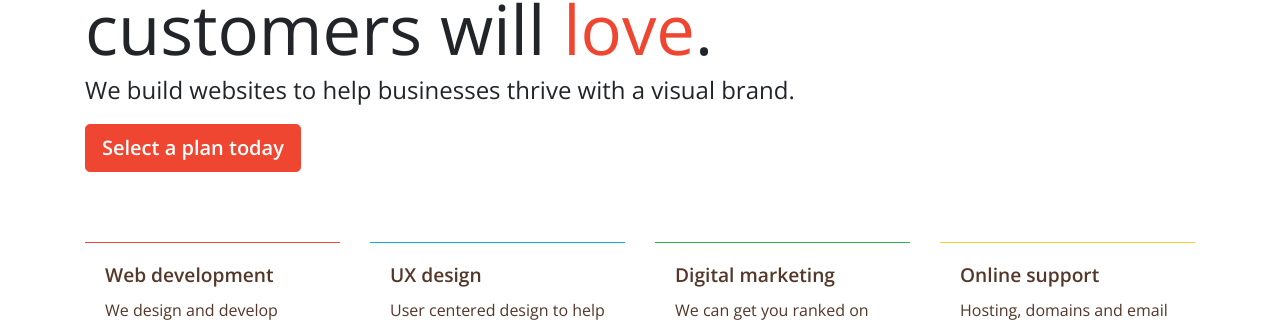
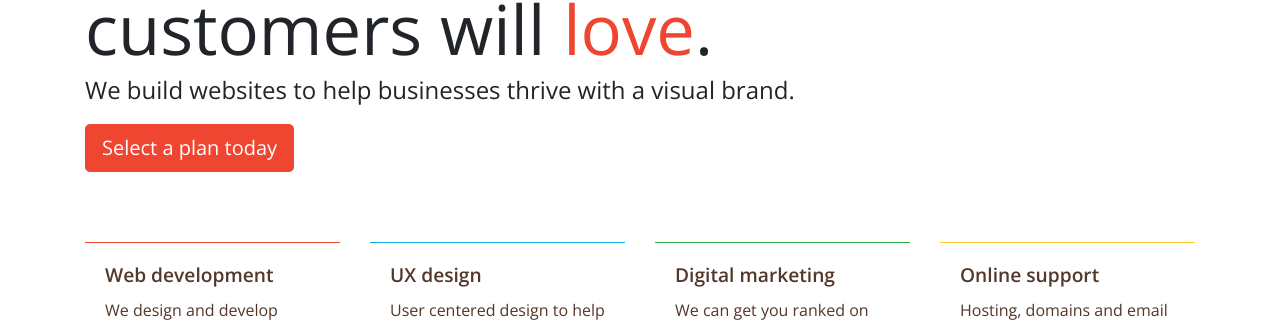
Before and after one commit to makeaweb/maw, a Jekyll site: the page built from index.md, in a window 1280 px wide. Shown: the part 252-574 px from the top of the page. Built offline with Jekyll 4.4.1, drawn with Linux system fonts in a browser that asks for light colours; nearby versions of some CDN libraries; comment, search, counter and statistics services are not loaded.

Commit message:
Updated design

```diff
--- a/_layouts/home.html
+++ b/_layouts/home.html
@@ -8,7 +8,7 @@
             <div class="jumbotron p-0 maw-jumbotron-margin">
               <h1 class="display-3">Create a website your customers will <span class="text-orange">love</span>.</h1>
               <p class="lead">We build websites to help businesses thrive with a visual brand.</p>
-              <a class="btn text-white fw-600 btn-orange btn-lg no-anchor-styles mr-2 mb-2 mb-md-0" href="{{ site.url }}/services/website-development">Select a plan today</a>
+              <a class="btn text-white btn-orange btn-lg no-anchor-styles mr-2 mb-2 mb-md-0" href="{{ site.url }}/services/website-development">Select a plan today</a>
             </div>
         </div>
       </div>
--- a/_sass/_base.scss
+++ b/_sass/_base.scss
@@ -254,7 +254,7 @@
     }
 
     .card {
-        box-shadow: 0 2px 12px rgba(0,0,0,0.1);
+        box-shadow: 0 1px 1px rgba(0, 0, 0, 0.1);
         transition: all 0.25s cubic-bezier(0.165, 0.84, 0.44, 1);
 
         .card-img-top {
@@ -272,7 +272,7 @@
         }
 
         &:hover {
-            transform: translate(0, -8px);
+            transform: translate(0, 2px);
             transition: all 0.25s cubic-bezier(0.165, 0.84, 0.44, 1);
 
             .btn {
@@ -390,7 +390,7 @@
             transition: all 0.25s cubic-bezier(0.165, 0.84, 0.44, 1);
 
             &:hover {
-                transform: translate(0, -8px);
+                transform: translate(0, 2px);
                 transition: all 0.25s cubic-bezier(0.165, 0.84, 0.44, 1);
 
                 .card-footer .btn{
--- a/articles/index.html
+++ b/articles/index.html
@@ -11,7 +11,7 @@
     <div class="row">
         {% for post in site.posts %}
         <div class="col-12 col-md-6 col-lg-4 d-flex d-ie-block">
-            <a href="{{ site.baseurl }}{{ post.url }}" title="{{ post.title | escape }}" class="card flex-fill mb-3 mb-md-6 rounded-0">
+            <a href="{{ site.baseurl }}{{ post.url }}" title="{{ post.title | escape }}" class="card flex-fill mb-3 mb-md-6 rounded-0 no-anchor-styles">
                 <img class="card-img-top my-6" src="{{ post.article_image | escape }}" alt="{{ post.title | escape }}">
                 <div class="card-body pt-0">
                     <h3 class="h4 card-title text-monospace fw-400">{{ post.title | escape }}</h3>
--- a/projects.html
+++ b/projects.html
@@ -10,7 +10,7 @@
 <section id="projects">
     <div class="container">
         <div class="card-columns">
-            <a href="https://evenrange.com.au/" target="_blank" title="Visit Evenrange - Concrete Solutions">
+            <a class="no-anchor-styles" href="https://evenrange.com.au/" target="_blank" title="Visit Evenrange - Concrete Solutions">
                 <div class="card card-hover rounded-0">
                     <img class="card-img-top border-bottom" src="/assets/images/dest/projects/evenrange-screenshot-website.jpg" alt="Evenrange - Website design">
                     <div class="card-body mb-12">
@@ -51,7 +51,7 @@
                     </footer>
                 </blockquote>
             </div>
-            <a href="https://rexsyarravalleyhouse.com.au/" target="_blank" title="Visit Evenrange - Concrete Solutions">
+            <a class="no-anchor-styles" href="https://rexsyarravalleyhouse.com.au/" target="_blank" title="Visit Evenrange - Concrete Solutions">
                 <div class="card card-hover rounded-0">
                     <img class="card-img-top border-bottom" src="/assets/images/dest/projects/ryvh-screenshot-website.jpg" alt="Rex’s Yarra Valley House - Website design">
                     <div class="card-body mb-12">
```
Also changed, not shown: 5 other files.
